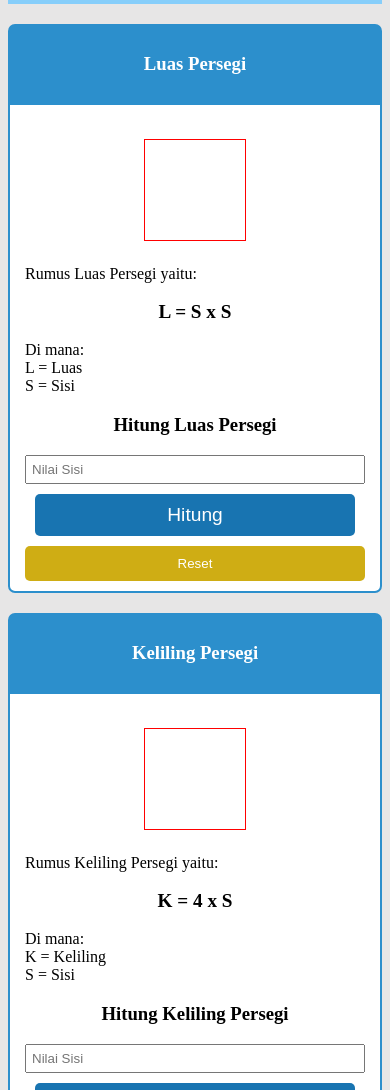
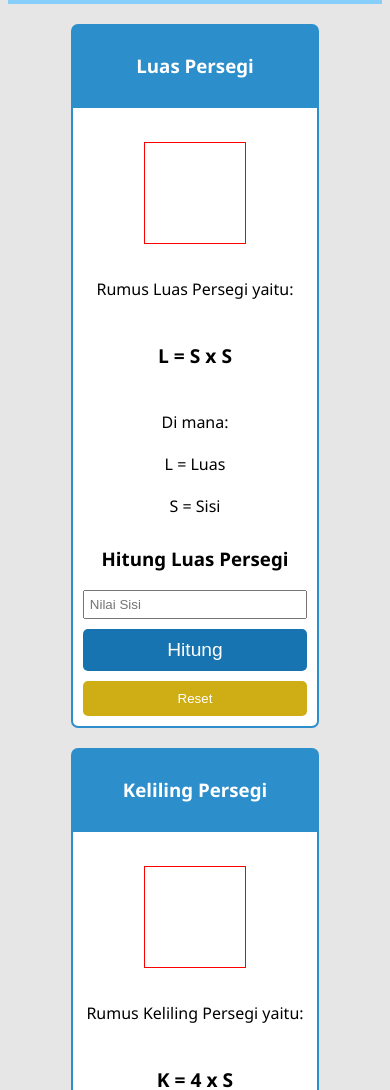
Before and after one commit to revou-fundamental-course/15-may-23-Rafli-4dam, a plain HTML site: page index.html in a window 390 px wide. Shown: the part 77-1167 px from the top of the page. Drawn offline with Linux system fonts and the light colour scheme.

Commit message:
add style and js validation

```diff
--- a/css/style.css
+++ b/css/style.css
@@ -1,13 +1,23 @@
 body {
     background-color: #e7e6e6;
+    font-family: 'Segoe UI', Tahoma, Geneva, Verdana, sans-serif;
 }
 header{
     background: lightskyblue;
     text-align: center;
     padding: 20px 20px;
 }
+main{
+    display: flex;
+    flex-direction: column;
+    align-items: center;
+}
 h3{
     text-align: center;
+}
+h4{
+    margin: 10px 0px;
+    font-weight: normal;
 }
 p{
     margin: 0px;
@@ -33,21 +43,24 @@ input{
     color: white;
     background: rgb(44, 143, 204);
     margin-top: 20px;
-    padding: 10px;
+    padding: 10px 12px;
     border-radius: 7px 7px 0px 0px;
+    min-width: 60%;
 }
 .keliling-subtitle{
     color: white;
     background: rgb(44, 143, 204);
     margin-top: 20px;
-    padding: 10px;
+    padding: 10px 12px;
     border-radius: 7px 7px 0px 0px;
+    min-width: 60%;
 }
 .card{
     border: 2px solid rgb(44, 143, 204);
     background: white;
-    padding: 10px 15px;
+    padding: 10px 10px;
     border-radius: 0px 0px 7px 7px;
+    min-width: 60%;
 }
 .rumus-luas-persegi{
     text-align: center;
@@ -136,8 +149,16 @@ input{
 
 /* Responsive CSS */
 @media only screen and (max-width: 600px) {
+    .formula-description {
+        display: flex;
+        flex-direction: column;
+        align-items: center;
+    }
     .figure-reset{
         justify-content: center;
+    }
+    .figure-luas{
+        padding: 10px 0px;
     }
     .hitung-luas{
         width: 100%;
--- a/index.html
+++ b/index.html
@@ -23,17 +23,17 @@
                 <div class="example-square"></div>
             </div>
             <div class="formula-description">
-                <p>Rumus Luas Persegi yaitu:</p>
+                <h4>Rumus Luas Persegi yaitu:</h4>
                 <br>
-                <p class="rumus-luas-persegi">L = S x S</p>
+                <h4 class="rumus-luas-persegi">L = S x S</h4>
                 <br>
-                <p>Di mana:</p>
-                <p>L = Luas</p>
-                <p>S = Sisi</p>
+                <h4>Di mana:</h4>
+                <h4>L = Luas</h4>
+                <h4>S = Sisi</h4>
             </div>
             <div>
                 <h3>Hitung Luas Persegi</h3>
-                <input id="sisi-luas" name="sisi-luas" placeholder="Nilai Sisi" type="number" required>
+                <input id="sisi-luas" name="sisi-luas" placeholder="Nilai Sisi" required>
 
                 <p class="result-luas" id="rumus-luas">L = S x S</p>
                 <p class="result-luas"> L = <span id="perhitungan-luas"></span> x <span id="perhitungan-luas-2"></span></p>
@@ -48,10 +48,8 @@
                 </div>
             </div>
         </div>
-    </main>
 
-    <!-- Konten Keliling Persegi -->
-    <main>
+        <!-- Konten Keliling Persegi -->
         <div class="keliling-subtitle">
             <h3>Keliling Persegi</h3>
         </div>
@@ -60,21 +58,21 @@
                 <div class="example-square"></div>
             </div>
             <div class="formula-description">
-                <p>Rumus Keliling Persegi yaitu:</p>
+                <h4>Rumus Keliling Persegi yaitu:</h4>
                 <br>
-                <p class="rumus-keliling-persegi">K = 4 x S</p>
+                <h4 class="rumus-keliling-persegi">K = 4 x S</h4>
                 <br>
-                <p>Di mana:</p>
-                <p>K = Keliling</p>
-                <p>S = Sisi</p>
+                <h4>Di mana:</h4>
+                <h4>K = Keliling</h4>
+                <h4>S = Sisi</h4>
             </div>
             <div>
                 <h3>Hitung Keliling Persegi</h3>
-                <input id="sisi-keliling" name="sisi-keliling" placeholder="Nilai Sisi" type="number" required>
+                <input id="sisi-keliling" name="sisi-keliling" placeholder="Nilai Sisi" required>
 
-                <p class="result-keliling" id="rumus-keliling">K = 4 x S</p>
-                <p class="result-keliling"> K = 4 x <span id="perhitungan-keliling"></span></p>
-                <p class="result-keliling">Hasil Luas = <span id="output-keliling"></span></p>
+                <h4 class="result-keliling" id="rumus-keliling">K = 4 x S</h4>
+                <h4 class="result-keliling"> K = 4 x <span id="perhitungan-keliling"></span></h4>
+                <h4 class="result-keliling">Hasil Luas = <span id="output-keliling"></span></h4>
 
                 <div class="figure-luas">
                     <button class="hitung-keliling" type="submit" name="hitung-keliling" onclick="hitungKeliling()">Hitung</button>
--- a/js/script.js
+++ b/js/script.js
@@ -3,9 +3,15 @@ function hitungLuas() {
     var sisiLuas = document.getElementById("sisi-luas").value;
 
     var resultLuas = document.getElementsByClassName("result-luas");
+    if (sisiLuas.value === "") {
+        for (var i=0;i<resultLuas.length;i+=1){
+            resultLuas[i].style.display = 'none';
+        }
+    }
     for (var i=0;i<resultLuas.length;i+=1){
         resultLuas[i].style.display = 'block';
     }
+
 
     document.getElementById("perhitungan-luas").innerText = sisiLuas;
     document.getElementById("perhitungan-luas-2").innerText = sisiLuas;
@@ -57,3 +63,15 @@ function resetKeliling() {
         resultKeliling[i].style.display = 'none';
     }
 }
+
+//Input number validation
+document.getElementById("sisi-luas").addEventListener('input', validationLuas);
+function validationLuas() {
+    let e = this.value
+    let chars = /^[0-9]+$/
+
+    if(chars.test(e)){
+    } else{
+        alert("Input hanya dibatasi angka")
+    }
+}
```
